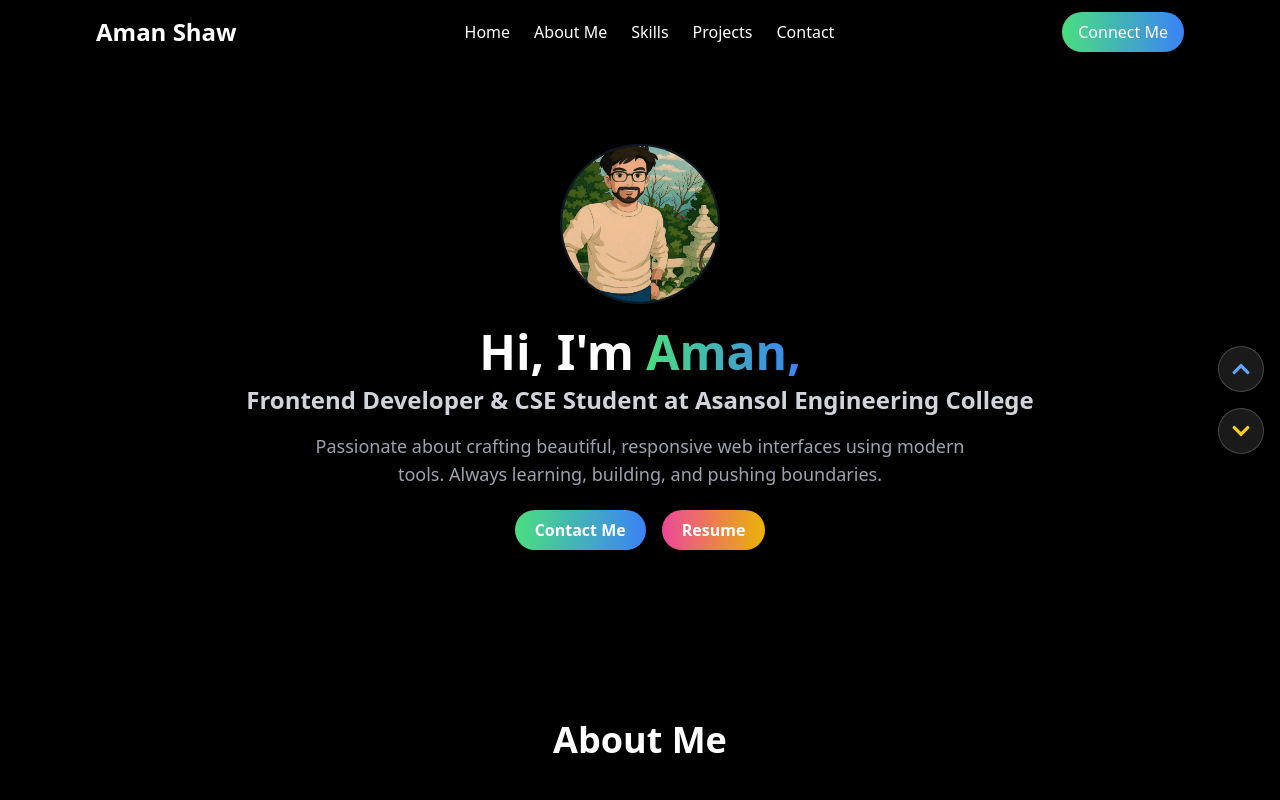
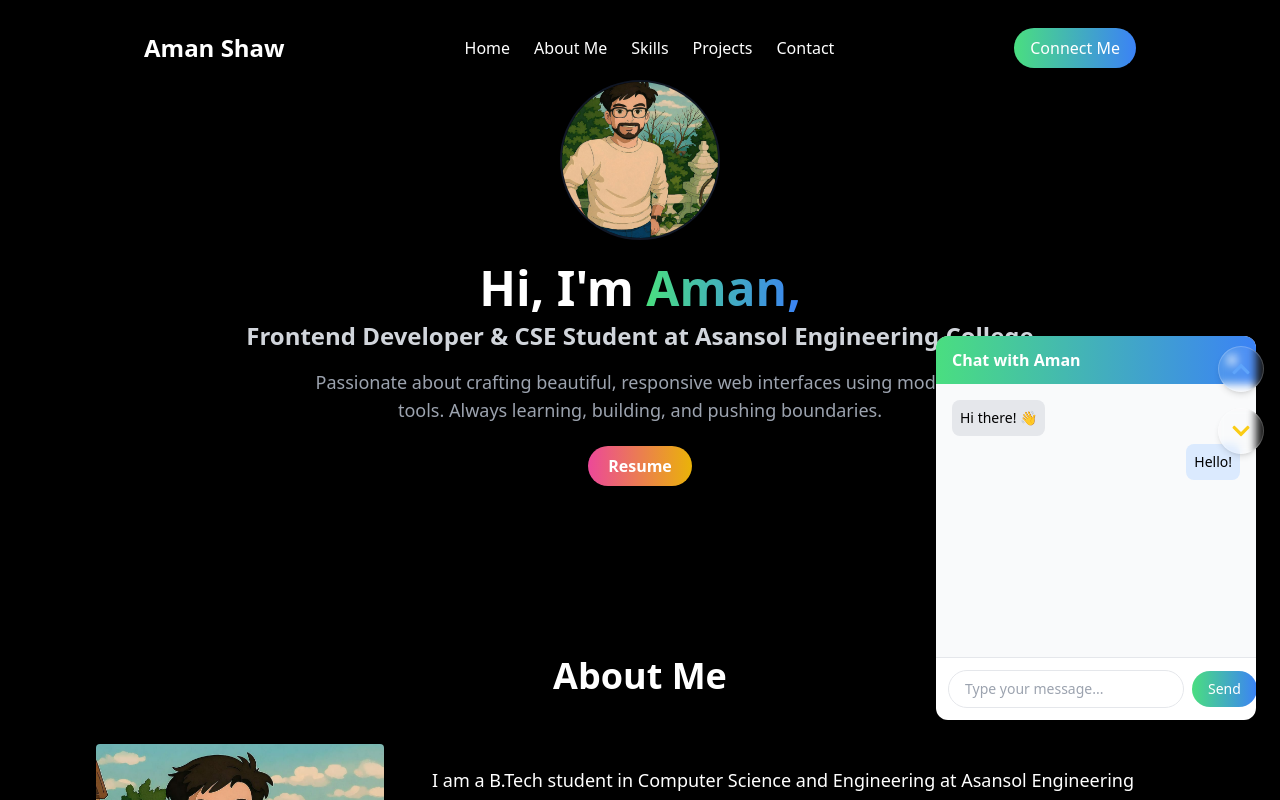
Before and after one commit to Amanshaw445/Portfolio-React, a React (Vite) app: page / in a window 1280 px wide. Both pictures are taken after a click on the button "Connect Me". Shown: the top 800 px of the page. Built offline with nearby package versions, Linux system fonts and the light colour scheme.

Commit message:
added a floating contact button and resume box

```diff
--- a/index.html
+++ b/index.html
@@ -4,6 +4,7 @@
     <meta charset="UTF-8" />
     <link rel="icon" type="image/png" href="/icon.png" />
     <meta name="viewport" content="width=device-width, initial-scale=1.0" />
+    <meta name="viewport" content="width=device-width, initial-scale=1.0, maximum-scale=1.0, user-scalable=no">
     <title>Protfolio</title>
   </head>
   <body>
--- a/package.json
+++ b/package.json
@@ -11,6 +11,7 @@
   },
   "dependencies": {
     "chart.js": "^4.4.3",
+    "framer-motion": "^12.23.12",
     "react": "^18.3.1",
     "react-chartjs-2": "^5.2.0",
     "react-dom": "^18.3.1",
--- /dev/null
+++ b/src/components/ChatWindow.jsx
@@ -0,0 +1,36 @@
+import React from 'react';
+import { FaTimes } from 'react-icons/fa';
+
+const ChatWindow = ({ onClose }) => {
+  return (
+    <div className="fixed bottom-20 right-6 w-80 h-96 bg-white rounded-xl shadow-lg z-50 overflow-hidden flex flex-col">
+      {/* Header */}
+      <div className="bg-gradient-to-r from-green-400 to-blue-500 text-white px-4 py-3 flex justify-between items-center">
+        <span className="font-semibold">Chat with Aman</span>
+        <button onClick={onClose}>
+          <FaTimes />
+        </button>
+      </div>
+
+      {/* Chat Messages (demo content) */}
+      <div className="flex-1 p-4 overflow-y-auto text-sm space-y-2 bg-gray-50">
+        <div className="text-left bg-gray-200 p-2 rounded-lg w-fit">Hi there! 👋</div>
+        <div className="text-right bg-blue-100 p-2 rounded-lg w-fit ml-auto">Hello!</div>
+      </div>
+
+      {/* Input */}
+      <div className="p-3 border-t flex items-center">
+        <input
+          type="text"
+          placeholder="Type your message..."
+          className="flex-1 border rounded-full px-4 py-2 text-sm focus:outline-none"
+        />
+        <button className="ml-2 bg-gradient-to-r from-green-400 to-blue-500 text-white px-4 py-2 rounded-full text-sm">
+          Send
+        </button>
+      </div>
+    </div>
+  );
+};
+
+export default ChatWindow;
--- a/src/components/Contact.jsx
+++ b/src/components/Contact.jsx
@@ -88,13 +88,12 @@ const Contact = () => {
                 />
               </div>
           <div className="space-y-4 sm:space-y-0 sm:space-x-4 flex flex-col sm:flex-row flex-wrap">
-  <button className="bg-gradient-to-r from-green-400 via-blue-400 to-purple-500 text-white
-    bg-[length:200%_200%] bg-[position:0%_50%]
-    animate-gradientSlow hover:animate-gradientFast
-    transform transition-transform duration-300 hover:scale-105
-    px-8 py-2 rounded-full w-full sm:w-auto shadow-lg">
-    Send
-  </button>
+<button className="bg-gradient-to-r from-green-400 via-blue-400 to-purple-500 text-white
+  transition-transform duration-300 hover:scale-105
+  px-8 py-2 rounded-full w-full sm:w-auto shadow-lg">
+  Send
+</button>
+
 </div>
 
             </form>
--- /dev/null
+++ b/src/components/FloatingButton.jsx
@@ -0,0 +1,20 @@
+import React from 'react';
+import { FaPaperPlane } from 'react-icons/fa';
+import { motion } from 'framer-motion';
+
+const FloatingButton = ({ onClick }) => {
+  return (
+    <motion.button
+      onClick={onClick}
+      aria-label="Open Chat"
+      initial={{ borderRadius: "2rem", y: -100, opacity: 0 }}
+      animate={{ borderRadius: "50%", y: 0, opacity: 1 }}
+      transition={{ duration: 0.6, ease: "easeOut" }}
+      className="fixed bottom-6 right-6 z-50 bg-gradient-to-r from-green-400 to-blue-500 text-white w-14 h-14 flex items-center justify-center shadow-lg hover:scale-110 transition"
+    >
+      <FaPaperPlane size={20} />
+    </motion.button>
+  );
+};
+
+export default FloatingButton;
--- a/src/components/Hero.jsx
+++ b/src/components/Hero.jsx
@@ -1,9 +1,14 @@
-import React from 'react';
+import React, { useState } from 'react';
 import HeroImage from '../assets/hero-image.png';
+import ResumeModal from './ResumeModal';
+
+
 
 const Hero = () => {
+  const [showResume, setShowResume] = useState(false);
+
   return (
-    <section id="home" className="bg-black text-white text-center py-20">
+    <section id="home" className="bg-black text-white text-center py-20 relative">
       <div className="container mx-auto px-4">
         <img
           src={HeroImage}
@@ -24,27 +29,22 @@ const Hero = () => {
 
         <p className="mt-4 max-w-2xl mx-auto text-gray-400 text-base md:text-lg">
           Passionate about crafting beautiful, responsive web interfaces using
-          modern tools. Always learning, building, and
-          pushing boundaries.
+          modern tools. Always learning, building, and pushing boundaries.
         </p>
 
-        <div className="mt-8 flex justify-center space-x-4">
-          <a href="#contact"
-            className="animate-bounce bg-gradient-to-r from-green-400 to-blue-500 text-white
-            font-bold px-5 py-2 rounded-full transition-transform hover:scale-105 hover:brightness-110">
-            Contact Me
-          </a>
-
-          <a href="https://drive.google.com/file/d/1UTr73BjQYBizbIRx-Z_G6k3mh9JkCcNx/view?usp=sharing"
-            target="_blank"
-            rel="noopener noreferrer"
-            className="animate-bounce bg-gradient-to-r from-pink-500 to-yellow-500 text-white
-            font-bold px-5 py-2 rounded-full transition-transform hover:scale-105 hover:brightness-110">
+        {/* Resume Button */}
+        <div className="mt-8">
+          <button
+            onClick={() => setShowResume(true)}
+            className="animate-bounce bg-gradient-to-r from-pink-500 to-yellow-500 text-white font-bold px-5 py-2 rounded-full transition-transform hover:scale-105 hover:brightness-110"
+          >
             Resume
-          </a>
-
+          </button>
         </div>
       </div>
+
+      {/* Modal */}
+      {showResume && <ResumeModal onClose={() => setShowResume(false)} />}
     </section>
   );
 };
--- a/src/components/Navbar.jsx
+++ b/src/components/Navbar.jsx
@@ -1,28 +1,59 @@
-import React from 'react';
+import React, { useEffect, useState } from 'react';
+import FloatingButton from './FloatingButton';
+import ChatWindow from './ChatWindow';
 
 const Navbar = () => {
+  const [scrolled, setScrolled] = useState(false);
+  const [chatOpen, setChatOpen] = useState(false);
+
+  // Handle scroll detection
+  useEffect(() => {
+    const handleScroll = () => {
+      setScrolled(window.scrollY > 100);
+    };
+    window.addEventListener('scroll', handleScroll);
+    return () => window.removeEventListener('scroll', handleScroll);
+  }, []);
+
   return (
-    <nav className="bg-black text-white px-4 md:px-16 lg:px-24">
-      <div className="max-w-7xl mx-auto py-3 flex flex-wrap justify-center md:justify-between items-center gap-y-4">
+    <>
+      <nav className="fixed top-4 left-1/2 transform -translate-x-1/2 z-50 w-[95%] sm:w-[90%] md:w-[85%] lg:w-[80%] bg-black/30 backdrop-blur-md text-white px-4 py-3 rounded-2xl shadow-lg">
+        <div className="flex flex-wrap justify-center md:justify-between items-center gap-y-4">
 
           {/* Left: Name */}
           <div className="text-2xl font-bold hidden md:inline">Aman Shaw</div>
 
           {/* Center: Links */}
           <div className="flex flex-wrap justify-center gap-6 text-sm sm:text-base">
-          <a href="#home" className="hover:text-gray-400">Home</a>
-          <a href="#about" className="hover:text-gray-400">About Me</a>
-          <a href="#skills" className="hover:text-gray-400">Skills</a>
-          <a href="#project" className="hover:text-gray-400">Projects</a>
-          <a href="#contact" className="hover:text-gray-400">Contact</a>
+            <a href="#home" className="hover:text-gray-300">Home</a>
+            <a href="#about" className="hover:text-gray-300">About Me</a>
+            <a href="#skills" className="hover:text-gray-300">Skills</a>
+            <a href="#project" className="hover:text-gray-300">Projects</a>
+            <a href="#contact" className="hover:text-gray-300">Contact</a>
           </div>
 
-        {/* Right: Button */}
-        <button className="bg-gradient-to-r from-green-400 to-blue-500 text-white hidden md:inline transform transition-transform duration-300 hover:scale-105 px-4 py-2 rounded-full">
+          {/* Right: Connect Me (only desktop and only before scroll) */}
+          <button
+            onClick={() => setChatOpen(true)}
+            className="bg-gradient-to-r from-green-400 to-blue-500 text-white hidden md:inline px-4 py-2 rounded-full transition transform hover:scale-105"
+          >
             Connect Me
           </button>
         </div>
       </nav>
+
+      {/* Floating button:
+          - Always visible on mobile
+          - Visible on desktop only after scroll */}
+ {(scrolled || typeof window !== "undefined" && window.innerWidth < 768) && (
+  <FloatingButton onClick={() => setChatOpen(true)} />
+)}
+
+
+
+      {/* Chatbox */}
+      {chatOpen && <ChatWindow onClose={() => setChatOpen(false)} />}
+    </>
   );
 };
 
--- /dev/null
+++ b/src/components/ResumeModal.jsx
@@ -0,0 +1,36 @@
+import React from 'react';
+
+const ResumeModal = ({ onClose }) => {
+  return (
+    <div className="fixed inset-0 bg-black bg-opacity-60 flex items-center justify-center z-50">
+      <div className="bg-white w-full max-w-4xl h-[90vh] rounded-lg shadow-lg p-4 relative overflow-hidden">
+        <button
+          onClick={onClose}
+          className="absolute top-2 right-2 text-black hover:text-red-500 text-xl"
+        >
+          ✕
+        </button>
+
+        <h2 className="text-xl font-bold mb-4 text-center text-black">My Resume</h2>
+
+        <iframe
+          src="/resume.pdf"
+          width="100%"
+          height="100%"
+          className="rounded-lg"
+          title="Resume"
+        />
+
+        <a
+          href="/resume.pdf"
+          download
+          className="mt-4 inline-block bg-gradient-to-r from-green-400 to-blue-500 text-white px-4 py-2 rounded-full hover:scale-105 transition text-sm"
+        >
+          Download Resume
+        </a>
+      </div>
+    </div>
+  );
+};
+
+export default ResumeModal;
--- a/src/components/Skills.jsx
+++ b/src/components/Skills.jsx
@@ -24,6 +24,7 @@ const skillsData = [
     category: 'Tools & Platforms',
     skills: [
       { name: 'VS Code', icon: 'https://cdn.jsdelivr.net/gh/devicons/devicon/icons/vscode/vscode-original.svg' },
+      { name: 'IntelliJ IDEA', icon: 'https://cdn.jsdelivr.net/gh/devicons/devicon/icons/intellij/intellij-original.svg' },
       { name: 'Git', icon: 'https://cdn.jsdelivr.net/gh/devicons/devicon/icons/git/git-original.svg' },
       { name: 'GitHub', icon: 'https://cdn.jsdelivr.net/gh/devicons/devicon/icons/github/github-original.svg' },
       { name: 'Bash', icon: 'https://cdn.jsdelivr.net/gh/devicons/devicon/icons/bash/bash-original.svg' },
```
Also changed, not shown: 2 other files (tests, documents, lock files or other folders). Lines whose indentation alone changed are shown as unchanged.
